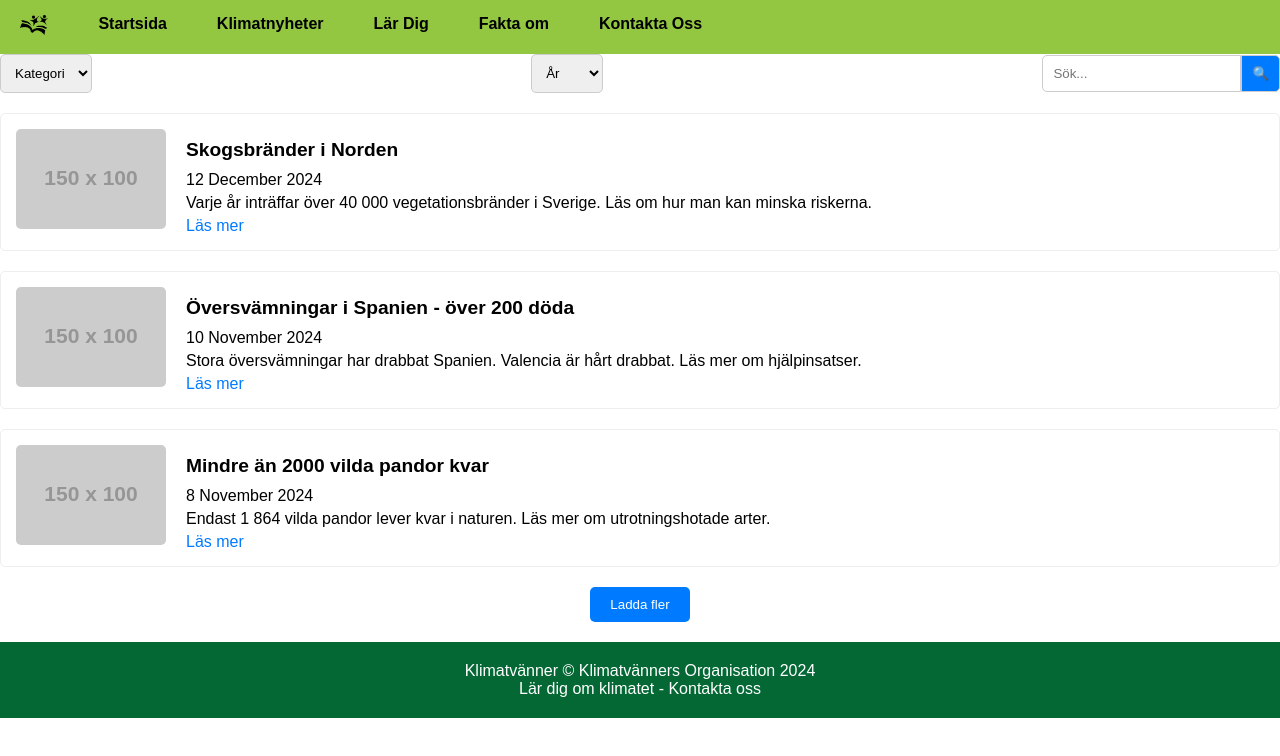
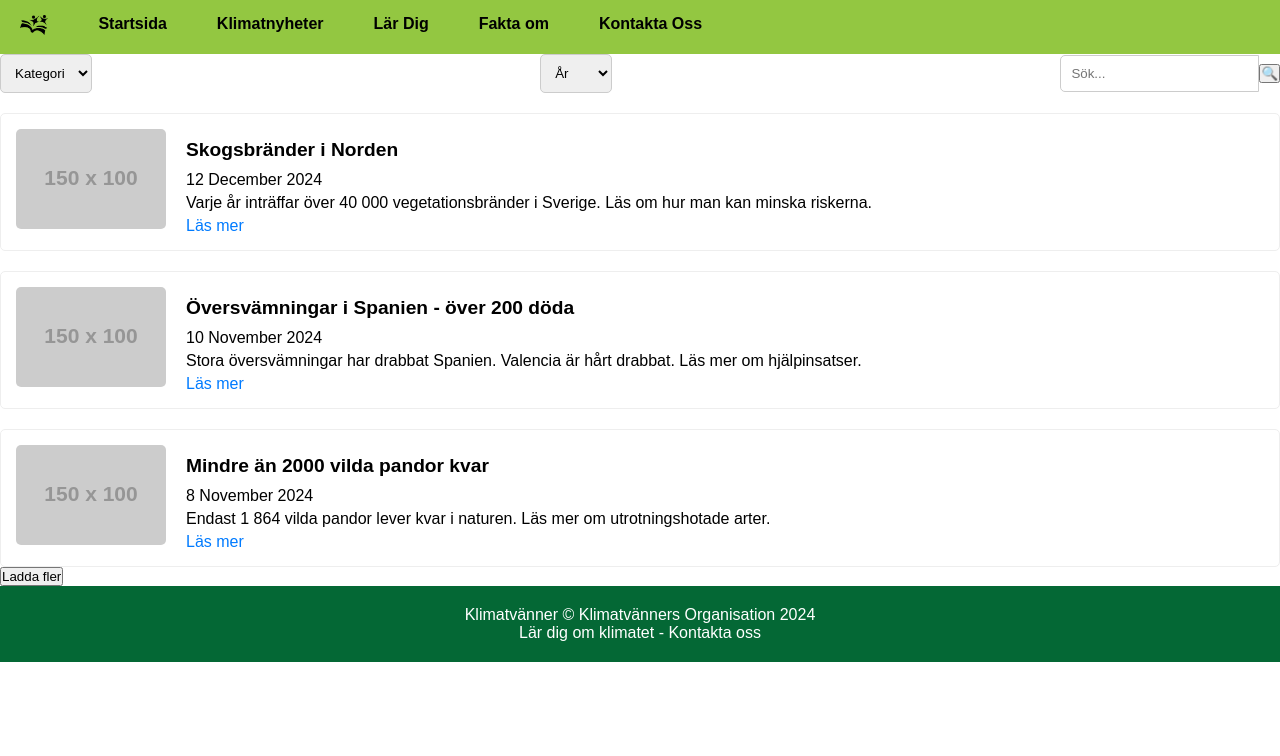
Before and after one commit to gremdot/Klimatvanner, a React (Create React App) app: page /klimatnyheter in a window 1280 px wide. Shown: the top 756 px of the page. Built offline with nearby package versions, Linux system fonts and the light colour scheme.

Commit message:
Ändrade CSS för knapparna

```diff
--- a/src/App.css
+++ b/src/App.css
@@ -53,7 +53,7 @@ h3 {
 
 
 /* BUTTONS */
-.btn-primary {
+.btn {
   background-color: #007bff;
   color: white;
   padding: 10px 20px;
@@ -61,43 +61,20 @@ h3 {
   border-radius: 5px;
   cursor: pointer;
 }
-.btn-primary:hover {
+.btn:hover {
   background-color: #0056b3;
 }
-form button {
-  background-color: #007bff;
-  color: white;
-  padding: 10px 20px;
-  border: none;
-  border-radius: 5px;
-  cursor: pointer;
-}
-form button:hover {
-  background-color: #0056b3;
-}
-.load-more {
+.load {
   display: block;
   margin: 20px auto;
-  padding: 10px 20px;
-  background-color: #007bff;
-  color: white;
-  border: none;
-  border-radius: 5px;
-  cursor: pointer;
 }
-.load-more:hover {
-  background-color: #0056b3;
+.search {
+  padding: 10px;
+  background-color: #adadad;
+  border-radius: 0 5px 5px 0;
 }
-.search-bar button {
-  padding: 10px;
-  border: 1px solid #ccc;
-  background-color: #007bff;
-  color: white;
-  border-radius: 0 5px 5px 0;
-  cursor: pointer;
-}
-.search-bar button:hover {
-  background-color: #0056b3;
+.search:hover {
+  background-color: #93c741;
 }
 
 
@@ -399,3 +376,42 @@ form .form-group textarea {
   resize: none;
   height: 100px;
 }
+
+/*TABELL*/
+.table-section {
+  margin: 40px auto;
+  padding: 20px;
+  background-color: #f9f9f9; /* Ljus bakgrundsfärg */
+  border-radius: 10px; /* Rundade hörn */
+  box-shadow: 0 4px 8px rgba(0, 0, 0, 0.1); /* Skugga för effekt */
+  text-align: center;
+}
+
+.table-section h2 {
+  color: #046835; /* Grön textfärg för rubriken */
+  margin-bottom: 20px;
+}
+
+.table-section table {
+  width: 100%;
+  border-collapse: collapse;
+  margin: 20px 0;
+}
+
+.table-section th,
+.table-section td {
+  border: 1px solid #ddd;
+  padding: 8px;
+  text-align: center;
+}
+
+.table-section th {
+  background-color: #046835;
+  color: white;
+}
+
+/* centrerar texten på "var med och påverka!" sidan, längst ner, en paragraf...*/
+.centreradtext {
+  text-align: center;
+  padding-bottom: 12px;
+}
```
